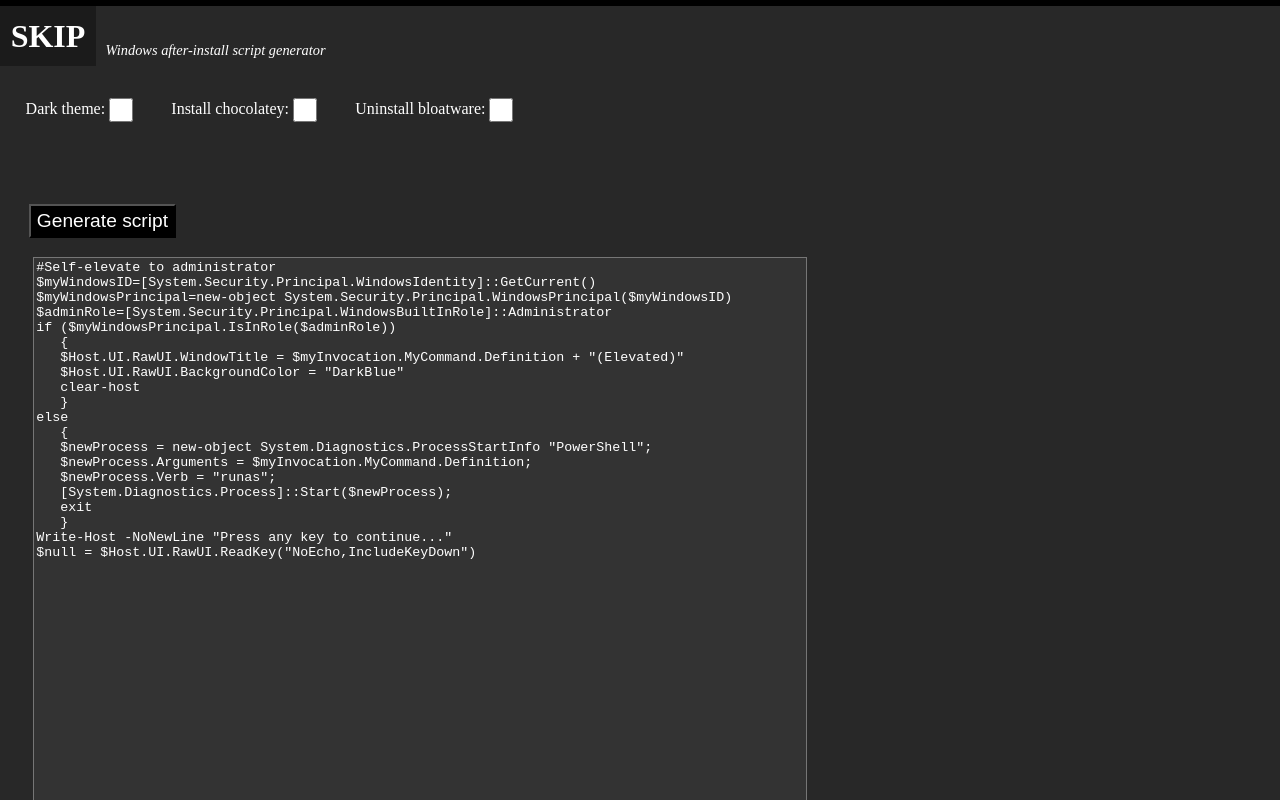
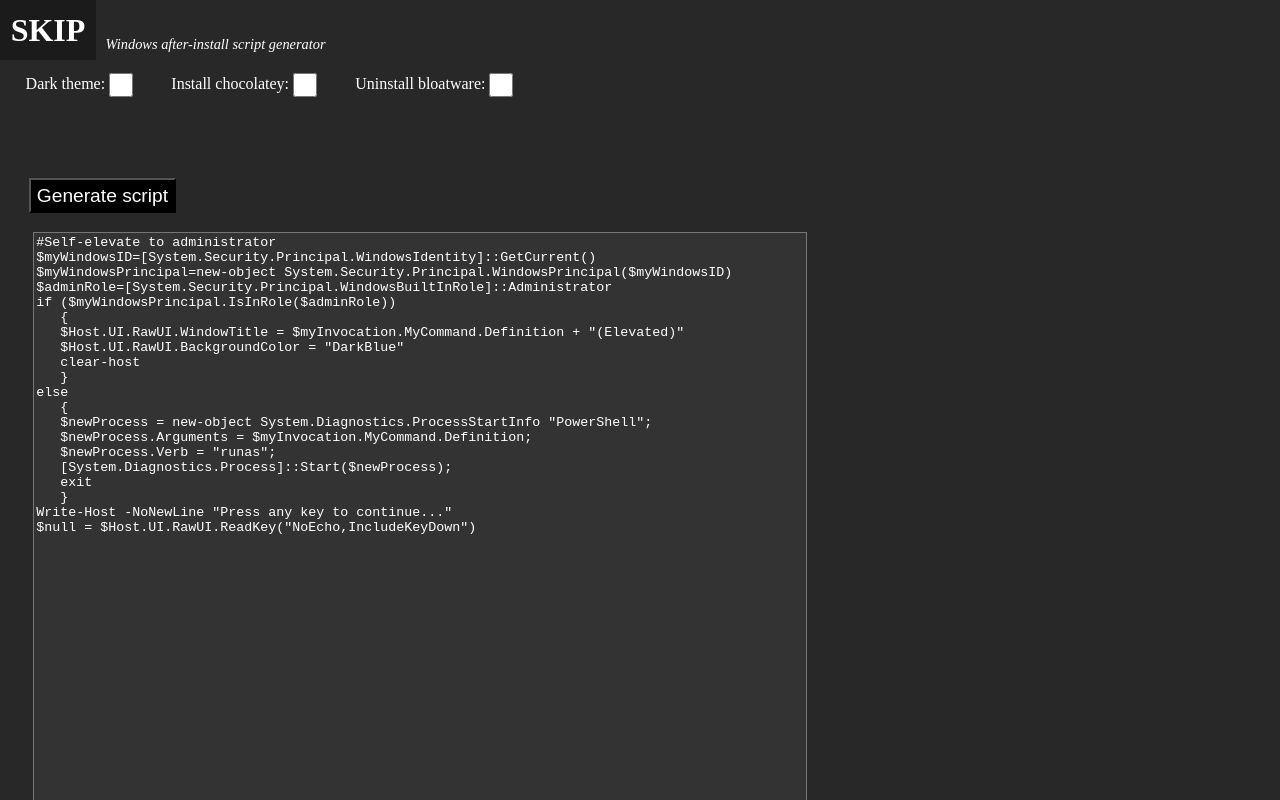
Before and after one commit to Nerond32/skip, a React app: page / in a window 1280 px wide. Shown: the top 800 px of the page. Built offline with nearby package versions, Linux system fonts and the light colour scheme.

Commit message:
Header adjustments, added react router

```diff
--- a/package.json
+++ b/package.json
@@ -38,11 +38,12 @@
     "react": "^16.8.3",
     "react-dom": "^16.8.3",
     "react-redux": "^6.0.1",
+    "react-router-dom": "^5.0.0",
     "redux": "^4.0.1",
     "style-loader": "^0.23.1",
     "webpack": "^4.29.3",
     "webpack-cli": "^3.2.3",
-    "webpack-dev-server": "^3.1.14",
+    "webpack-dev-server": "^3.3.1",
     "webpack-merge": "^4.2.1"
   }
 }
--- a/src/components/Header/Header.jsx
+++ b/src/components/Header/Header.jsx
@@ -3,12 +3,10 @@ import "./Header.less";
 
 const Header = () => {
   return (
-    <div className="header">
-      <div className="headerTitle">SKIP</div>
-      <div className="headerDetails">
-        Windows after-install script generator
-      </div>
-    </div>
+    <header>
+      <div className="title">SKIP</div>
+      <div className="details">Windows after-install script generator</div>
+    </header>
   );
 };
 
--- a/src/components/Header/Header.less
+++ b/src/components/Header/Header.less
@@ -1,19 +1,13 @@
 @name:header;
 @mainColor:#282828;
 
-.@{name} {
+header {
     background-color: @mainColor;
     color:white;
     border-top:6px solid black;
     height:60px;
     margin:0px 0px 1.2em 0px;
-}
-
-.@{name} > *{
-    display:inline-block;
-}
-
-.@{name}Title {
+    .title {
         background-color:darken(@mainColor,5%);
         font-size:2em;
         font-weight:bold;
@@ -25,9 +19,14 @@
 
     }
 
-.@{name}Details {
+    .details {
         font-size:0.9em;
         font-style: italic;
         margin-bottom:0.6em;
         vertical-align: bottom;
     }
+}
+
+header > *{
+    display:inline-block;
+}
--- a/src/index.jsx
+++ b/src/index.jsx
@@ -1,5 +1,6 @@
 import React from "react";
 import ReactDOM from "react-dom";
+import { BrowserRouter } from "react-router-dom";
 import { createStore } from "redux";
 import { Provider } from "react-redux";
 import App from "./components/App";
@@ -10,7 +11,9 @@ const store = createStore(rootReducer);
 
 const Root = () => (
   <Provider store={store}>
-    <App />
+    <BrowserRouter>
+      <App />
+    </BrowserRouter>
   </Provider>
 );
 
```
Also changed, not shown: 1 other file (tests, documents, lock files or other folders). Lines whose indentation alone changed are shown as unchanged.
